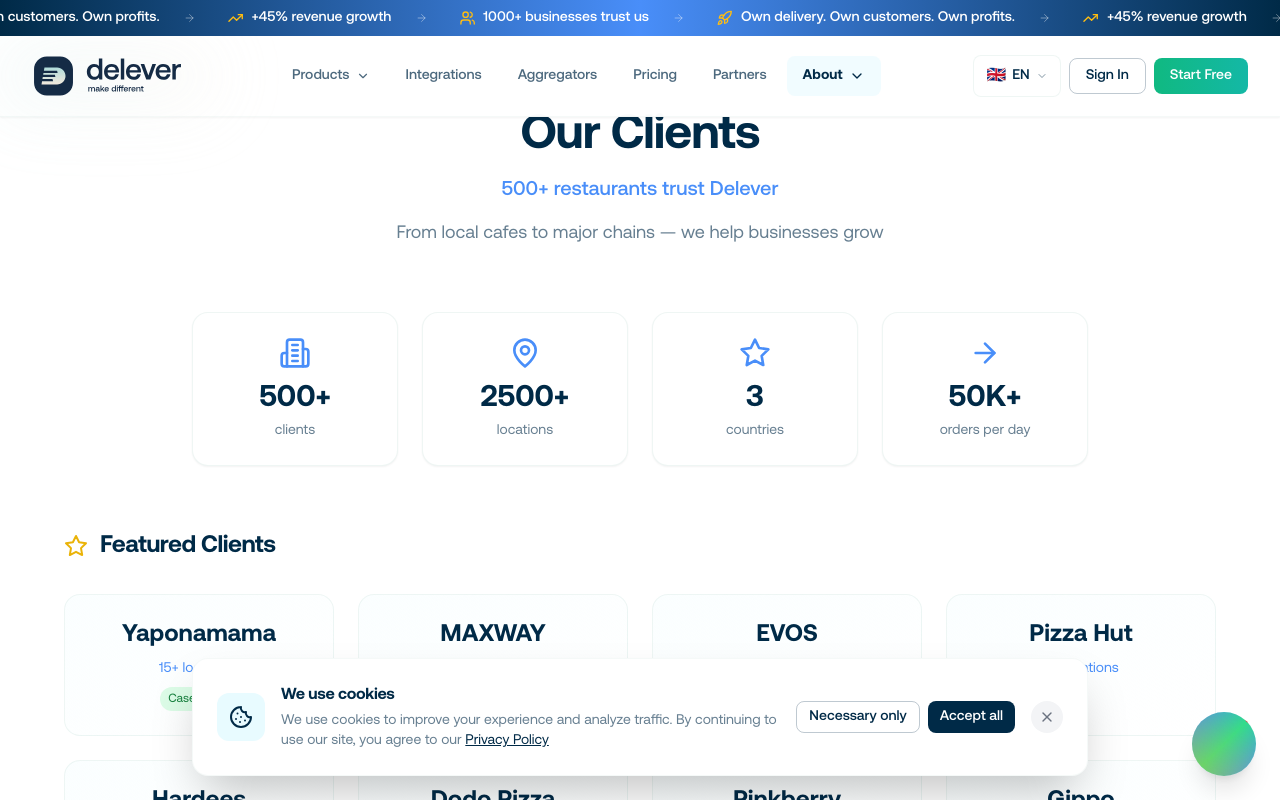
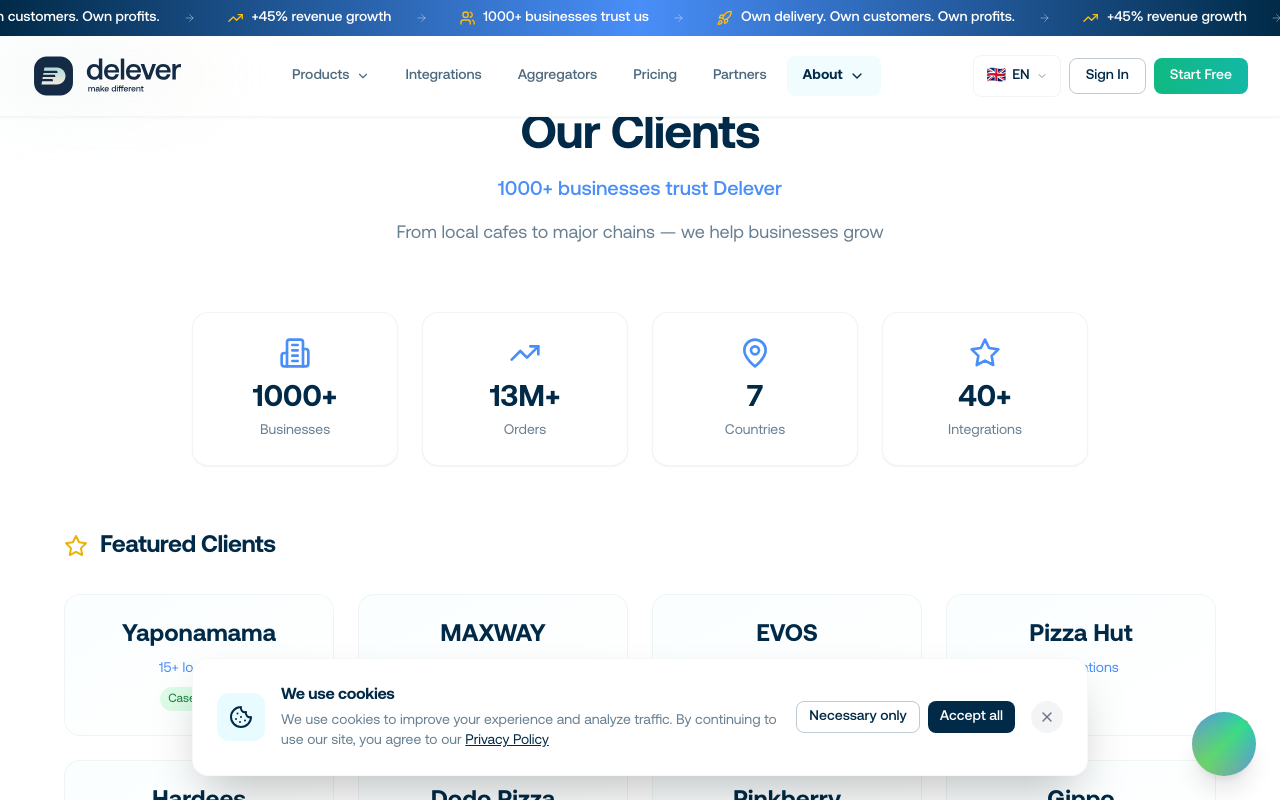
Before and after one commit to faxryuk-commits/delever-io, a React (Vite) app: page /clients in a window 1280 px wide. Shown: the top 800 px of the page. Built offline with nearby package versions, Linux system fonts and the light colour scheme.

Commit message:
fix: sync Clients page stats with main page (1000+, 13M+, 7, 40+)

```diff
--- a/src/pages/Clients.tsx
+++ b/src/pages/Clients.tsx
@@ -32,13 +32,13 @@ export function Clients() {
   const texts = {
     ru: {
       title: 'Наши клиенты',
-      subtitle: '500+ ресторанов доверяют Delever',
+      subtitle: '1000+ бизнесов доверяют Delever',
       description: 'От локальных кафе до крупнейших сетей — мы помогаем бизнесу расти',
       stats: {
-        clients: 'клиентов',
-        locations: 'точек',
-        countries: 'страны',
-        orders: 'заказов в день'
+        clients: 'Бизнесов',
+        orders: 'Заказов',
+        countries: 'Стран',
+        integrations: 'Интеграций'
       },
       categories: 'Категории',
       all: 'Все',
@@ -46,17 +46,17 @@ export function Clients() {
       viewAll: 'Все клиенты',
       locations: 'точек',
       cta: 'Присоединиться к ним',
-      ctaDesc: 'Запустите доставку за 1 день и присоединитесь к 500+ успешным ресторанам'
+      ctaDesc: 'Запустите доставку за 1 день и присоединитесь к 1000+ успешным бизнесам'
     },
     en: {
       title: 'Our Clients',
-      subtitle: '500+ restaurants trust Delever',
+      subtitle: '1000+ businesses trust Delever',
       description: 'From local cafes to major chains — we help businesses grow',
       stats: {
-        clients: 'clients',
-        locations: 'locations',
-        countries: 'countries',
-        orders: 'orders per day'
+        clients: 'Businesses',
+        orders: 'Orders',
+        countries: 'Countries',
+        integrations: 'Integrations'
       },
       categories: 'Categories',
       all: 'All',
@@ -64,17 +64,17 @@ export function Clients() {
       viewAll: 'All Clients',
       locations: 'locations',
       cta: 'Join Them',
-      ctaDesc: 'Launch delivery in 1 day and join 500+ successful restaurants'
+      ctaDesc: 'Launch delivery in 1 day and join 1000+ successful businesses'
     },
     uz: {
       title: 'Bizning mijozlar',
-      subtitle: '500+ restoran Delever ga ishonadi',
+      subtitle: '1000+ biznes Delever ga ishonadi',
       description: 'Mahalliy kafelerdan yirik tarmoqlargacha — biz biznesga o\'sishga yordam beramiz',
       stats: {
-        clients: 'mijozlar',
-        locations: 'nuqtalar',
-        countries: 'mamlakatlar',
-        orders: 'kunlik buyurtmalar'
+        clients: 'Bizneslar',
+        orders: 'Buyurtmalar',
+        countries: 'Mamlakatlar',
+        integrations: 'Integratsiyalar'
       },
       categories: 'Kategoriyalar',
       all: 'Hammasi',
@@ -82,7 +82,7 @@ export function Clients() {
       viewAll: 'Barcha mijozlar',
       locations: 'nuqtalar',
       cta: 'Ularga qo\'shiling',
-      ctaDesc: '1 kunda yetkazib berishni ishga tushiring va 500+ muvaffaqiyatli restoranlarga qo\'shiling'
+      ctaDesc: '1 kunda yetkazib berishni ishga tushiring va 1000+ muvaffaqiyatli bizneslarga qo\'shiling'
     }
   }
   const t = texts[language as keyof typeof texts] || texts.ru
@@ -158,10 +158,10 @@ export function Clients() {
           <div className="max-w-4xl mx-auto">
             <div className="grid grid-cols-2 md:grid-cols-4 gap-6">
               {[
-                { value: '500+', label: t.stats.clients, icon: Building2 },
-                { value: `${clientStats.totalLocations}+`, label: t.stats.locations, icon: MapPin },
-                { value: '3', label: t.stats.countries, icon: Star },
-                { value: '50K+', label: t.stats.orders, icon: ArrowRight },
+                { value: '1000+', label: t.stats.clients, icon: Building2 },
+                { value: '13M+', label: t.stats.orders, icon: TrendingUp },
+                { value: '7', label: t.stats.countries, icon: MapPin },
+                { value: '40+', label: t.stats.integrations, icon: Star },
               ].map((stat, idx) => (
                 <motion.div
                   key={idx}
```
Also changed, not shown: 1 other file (tests, documents, lock files or other folders).
